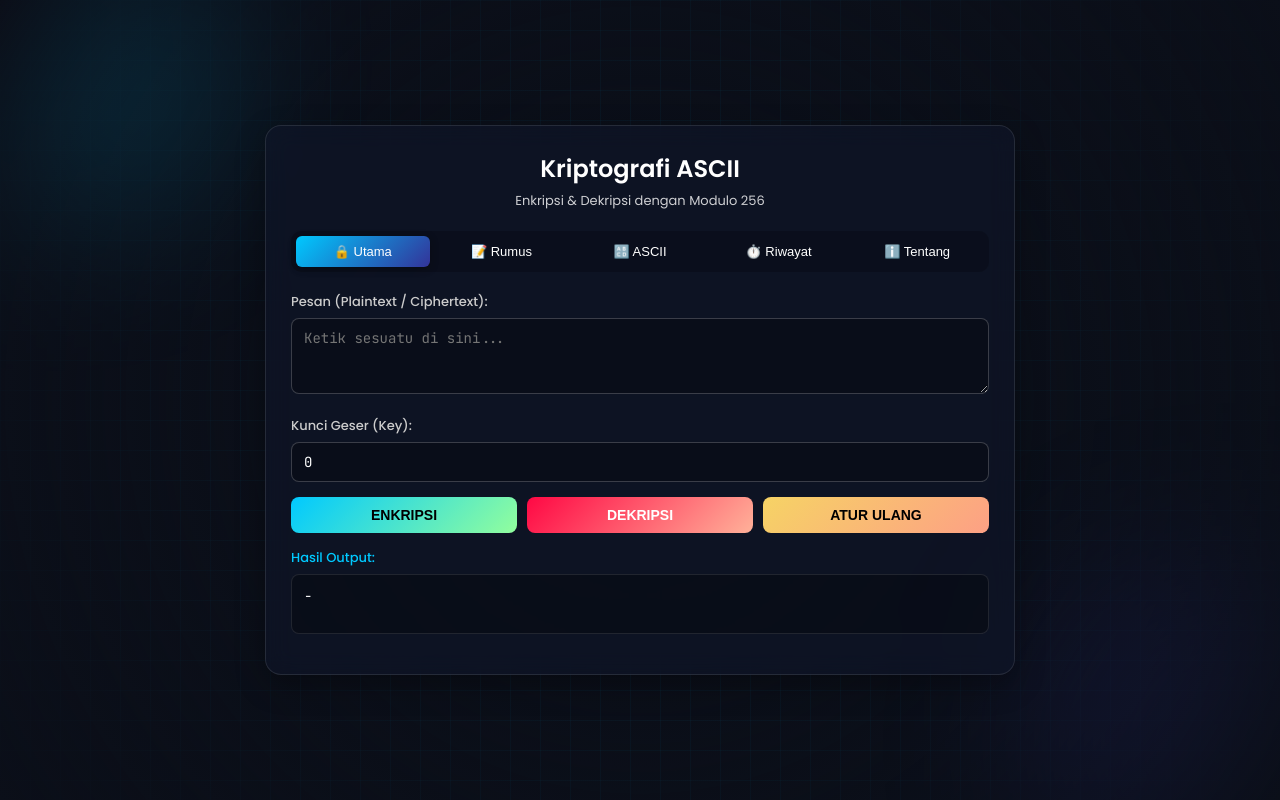
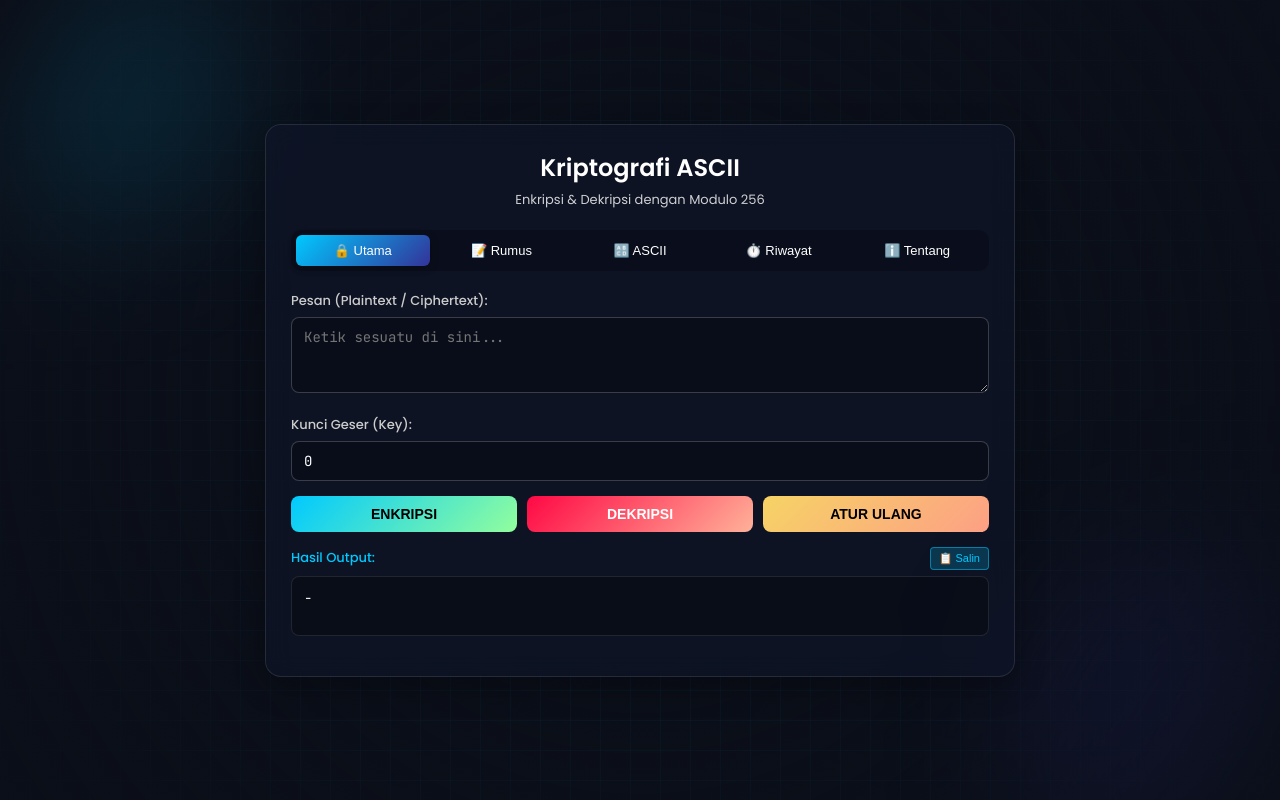
Before and after one commit to jere77-sys/Kriptografi, a plain HTML site: page index.html in a window 1280 px wide. Drawn offline with Linux system fonts and the light colour scheme.

Commit message:
Add files via upload

```diff
--- a/index.html
+++ b/index.html
@@ -143,6 +143,21 @@
         .btn-reset { background: linear-gradient(135deg, #f6d365 0%, #fda085 100%); color: #000; }
         .action-btn:active { transform: scale(0.97); }
 
+        /* Tombol Salin (Copy) */
+        .copy-btn {
+            background: rgba(0, 201, 255, 0.2);
+            border: 1px solid rgba(0, 201, 255, 0.5);
+            color: #00c9ff;
+            padding: 4px 8px;
+            border-radius: 4px;
+            font-size: 11px;
+            cursor: pointer;
+            transition: 0.2s;
+            float: right; /* Posisikan ke kanan */
+        }
+        .copy-btn:hover { background: rgba(0, 201, 255, 0.4); color: white; }
+        .copy-btn:active { transform: scale(0.95); }
+
         .result-container {
             background: rgba(0, 0, 0, 0.3);
             padding: 12px;
@@ -258,7 +273,10 @@
                 <button class="action-btn btn-reset" onclick="resetData()">ATUR ULANG</button>
             </div>
             <div class="input-group">
-                <label style="color: #00c9ff;">Hasil Output:</label>
+                <div style="display: flex; justify-content: space-between; align-items: center; margin-bottom: 6px;">
+                    <label style="color: #00c9ff; margin: 0;">Hasil Output:</label>
+                    <button class="copy-btn" onclick="copyResult()" id="btnCopy">📋 Salin</button>
+                </div>
                 <div class="result-container" id="outputText">-</div>
             </div>
         </div>
@@ -409,6 +427,38 @@
             document.getElementById("outputText").innerText = "-";
             document.getElementById("dynamic-formula-container").style.display = "none";
             document.getElementById("dynamic-formula-content").innerHTML = "";
+            document.getElementById("btnCopy").innerText = "📋 Salin"; // Kembalikan teks tombol
+        }
+
+        // Fungsi Salin (Copy) Hasil
+        function copyResult() {
+            const resultText = document.getElementById("outputText").innerText;
+            const btnCopy = document.getElementById("btnCopy");
+
+            // Jangan salin jika hasilnya masih kosong/tanda strip
+            if (resultText === "-" || resultText.trim() === "") {
+                return;
+            }
+
+            // Gunakan API modern untuk menyalin
+            navigator.clipboard.writeText(resultText).then(() => {
+                // Beri efek visual bahwa teks berhasil disalin
+                btnCopy.innerText = "✔️ Disalin!";
+                btnCopy.style.background = "rgba(146, 254, 157, 0.3)";
+                btnCopy.style.borderColor = "#92fe9d";
+                btnCopy.style.color = "#92fe9d";
+
+                // Kembalikan tombol seperti semula setelah 2 detik
+                setTimeout(() => {
+                    btnCopy.innerText = "📋 Salin";
+                    btnCopy.style.background = "rgba(0, 201, 255, 0.2)";
+                    btnCopy.style.borderColor = "rgba(0, 201, 255, 0.5)";
+                    btnCopy.style.color = "#00c9ff";
+                }, 2000);
+            }).catch(err => {
+                alert("Gagal menyalin teks!");
+                console.error('Terjadi kesalahan saat menyalin: ', err);
+            });
         }
     </script>
 </body>
```
